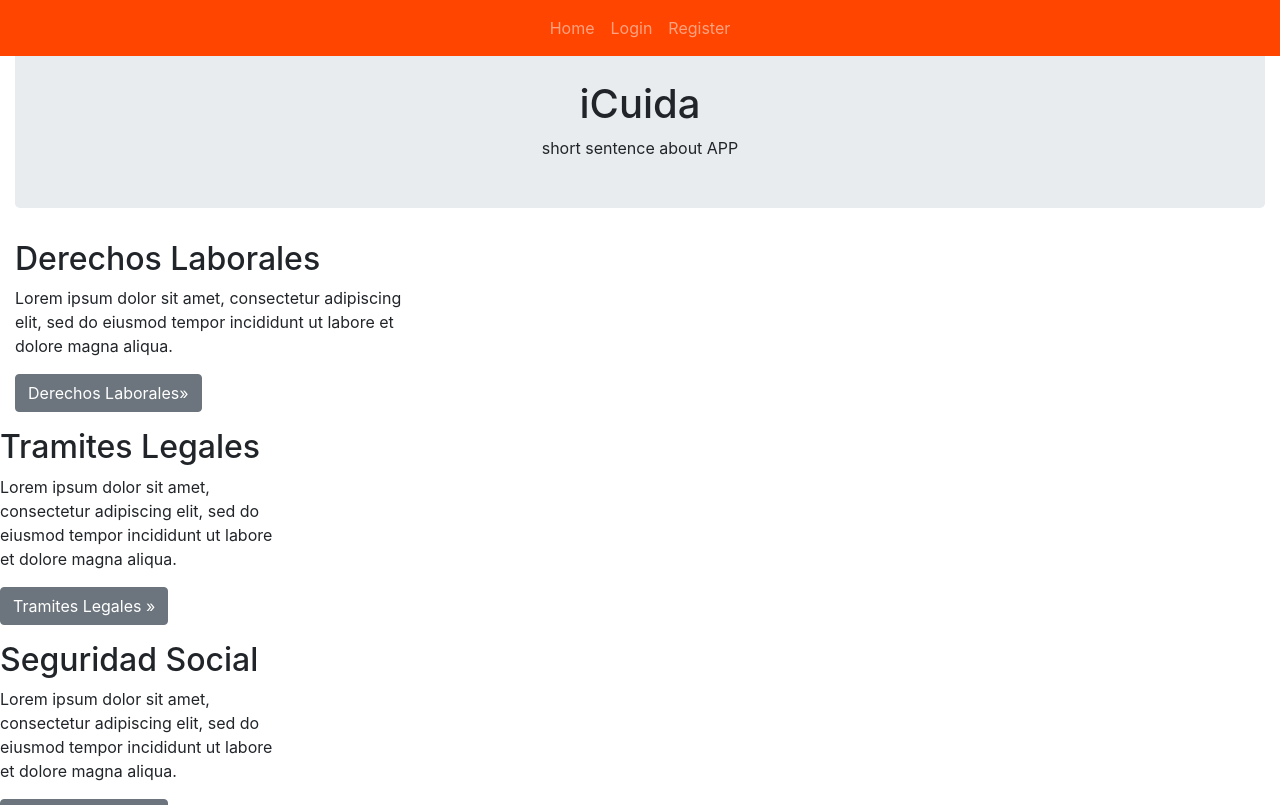
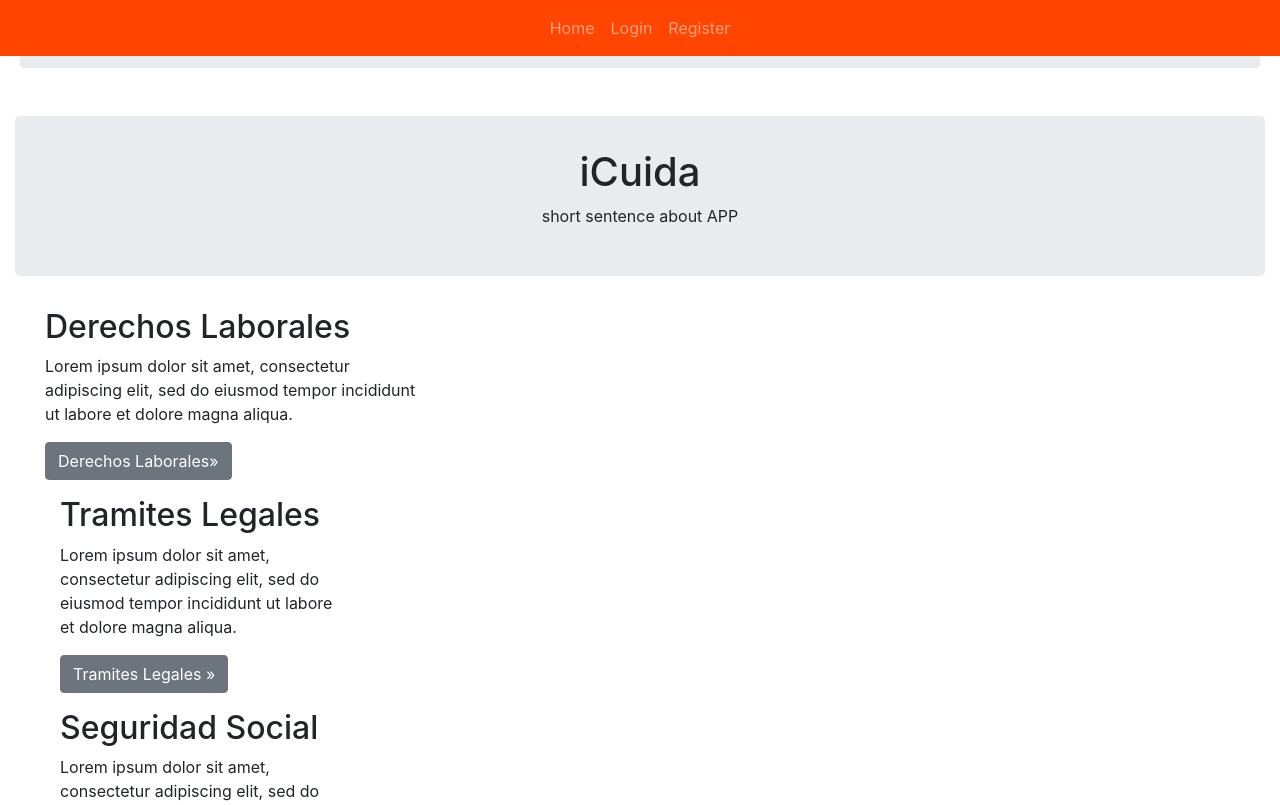
Before and after one commit to Iniciativa-Barcelona-Open-Data-I-iCuida/iCuida, a React (Create React App) app in the folder client/: page / in a window 1280 px wide. Shown: the top 805 px of the page. Built offline with nearby package versions, Linux system fonts and the light colour scheme.

Commit message:
Add Breadcrumb to Landingpage

```diff
--- a/client/src/Component/Landing.js
+++ b/client/src/Component/Landing.js
@@ -5,6 +5,16 @@ export default class Landing extends Component {
     render() {
         return(
             <React.Fragment>
+            <div className="bs-example">
+            <nav>
+                <ol className="breadcrumb">
+                    <li className="breadcrumb-item1"><a href="#Breadcrumb1">Breadcrumb1</a></li>
+                    <li className="breadcrumb-item2"><a href="#Breadcrumb2">Breadcrumb2</a></li>
+                    <li className="breadcrumb-item3"><a href="#Breadcrumb3">Breadcrumb3</a></li>
+                    <li className="breadcrumb-item4"><a href="#Breadcrumb4">Breadcrumb4</a></li>
+                </ol>
+            </nav>
+            </div>
             <main role="main">
             <div className="container-fluid">
                     <div className="jumbotron mt-5">
--- a/client/src/assets/css/Landing.css
+++ b/client/src/assets/css/Landing.css
@@ -1,3 +1,11 @@
+.breadcrumb-item + .breadcrumb-item::before {
+    content: ">";
+}
+
+.breadcrumb{
+    margin: 20px;
+}
+
 .jumbotron {
     padding: 2rem 1rem;
     margin-bottom: 2rem;
@@ -31,6 +39,13 @@ div .jumbotron-mt-5 {
 
 .div-row{
     margin: 0 15px;
+}
+
+.row{
+    display: flex;
+    flex-wrap: wrap;
+    margin-right: 15px;
+    margin-left: 15px;
 }
 
 .div-col-md-4{
```
